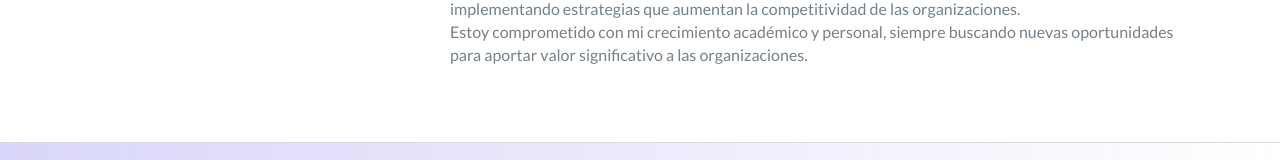
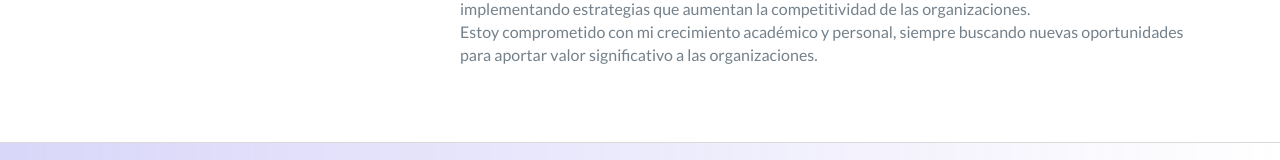
Before and after one commit to mateogaretto7/sitioweb, a plain HTML site: page index.html in a window 1280 px wide. Shown: the part 1014-1174 px from the top of the page. Drawn offline with nearby package versions, Linux system fonts and the light colour scheme.

Commit message:
Cambios en el CSS

```diff
--- a/css/styles.css
+++ b/css/styles.css
@@ -1,6 +1,7 @@
 * {
-  max-width: 100%;
-  box-sizing: border-box;
+	padding: 0;
+	margin: 0;
+	box-sizing: border-box;
 }
 
 body, ul, nav, header, footer, a, li, label, h1, h2, h3, h4, p, a, section, div, img, textarea, button, form, span, input, script  {
@@ -12,6 +13,7 @@ body {
   font-family: "Lato", sans-serif;
   font-size: 16px;
   overflow-x: hidden;
+  min-height: 100vh;
 }
 
 body.active {
--- a/css/stylesproject.css
+++ b/css/stylesproject.css
@@ -1,3 +1,9 @@
+* {
+	padding: 0;
+	margin: 0;
+	box-sizing: border-box;
+}
+
 body {
     font-family: 'Lato', sans-serif;
     margin: 0;
--- a/css/stylesproject2.css
+++ b/css/stylesproject2.css
@@ -1,3 +1,9 @@
+* {
+	padding: 0;
+	margin: 0;
+	box-sizing: border-box;
+}
+
 body {
     font-family: 'Lato', sans-serif;
     margin: 0;
```
